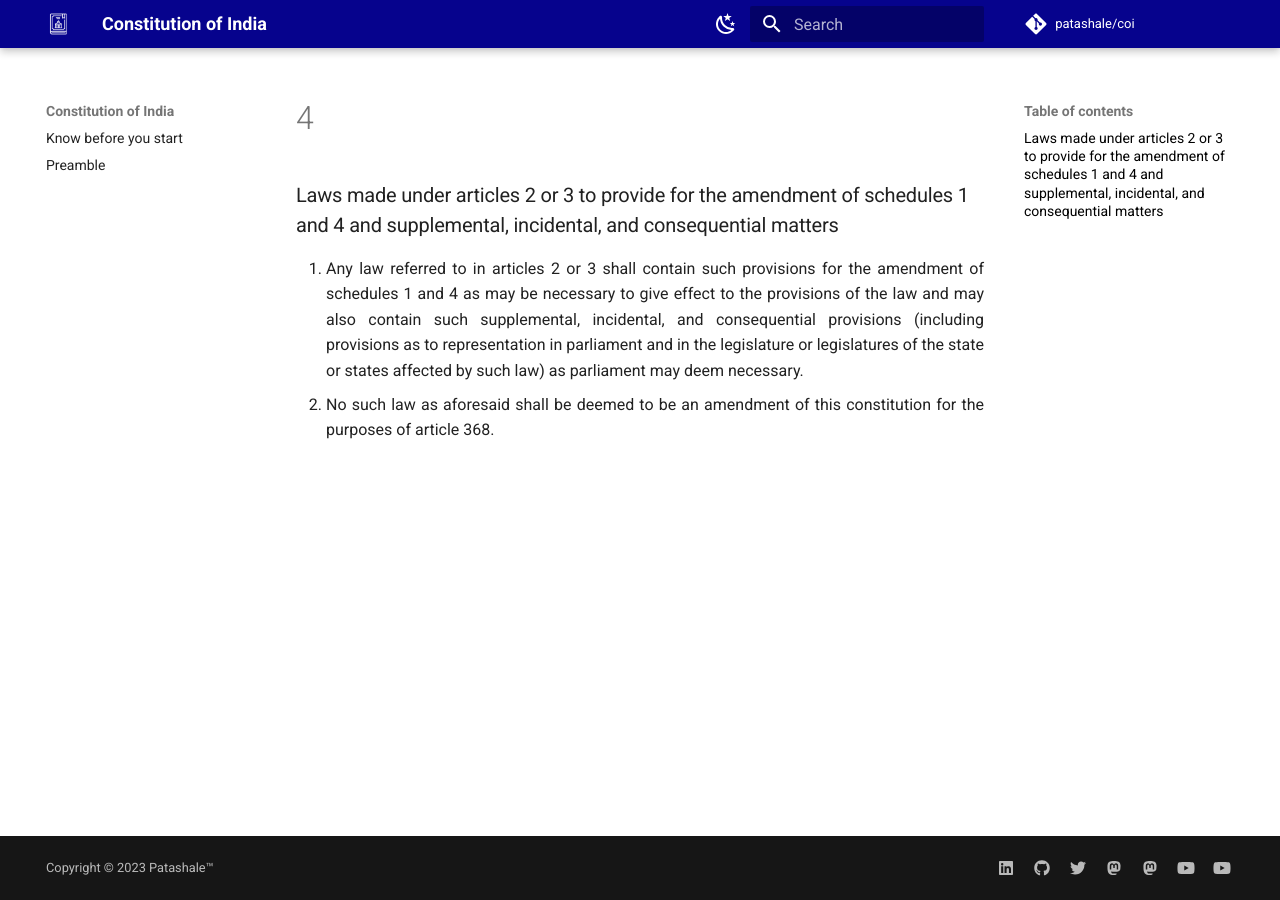
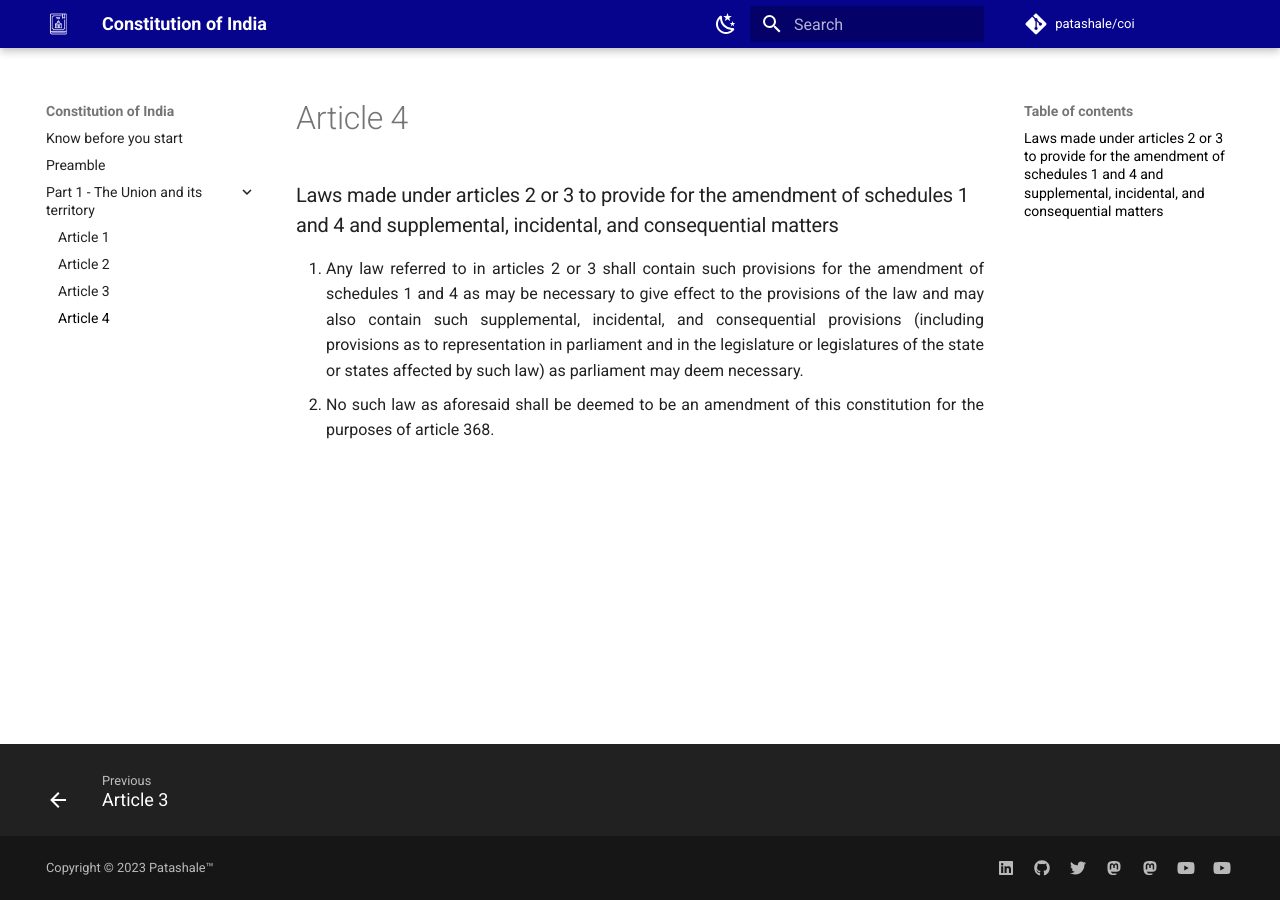
Before and after one commit to patashale/coi, an MkDocs documentation site: the page built from docs/en/4.md, in a window 1280 px wide. Built offline with MkDocs 1.6.1 and Material for MkDocs 9.7.7, drawn with Linux system fonts in a browser that asks for light colours; comment, search, counter and statistics services are not loaded.

Commit message:
add part-one nav & extensions needed

```diff
--- a/mkdocs.yml
+++ b/mkdocs.yml
@@ -55,8 +55,18 @@ extra:
       link: https://youtube.com/@constitution-of-india
       name: Constitution of India on YouTube
 
+markdown_extensions:
+  - admonition
+  - pymdownx.details
+  - pymdownx.superfences
+
 nav:
   - Know before you start: index.md
   - Preamble: en/preamble.md
+  - Part 1 - The Union and its territory:
+    - Article 1: en/1.md
+    - Article 2: en/2.md
+    - Article 3: en/3.md
+    - Article 4: en/4.md
 
 copyright: Copyright &copy; 2023 Patashale™
```
